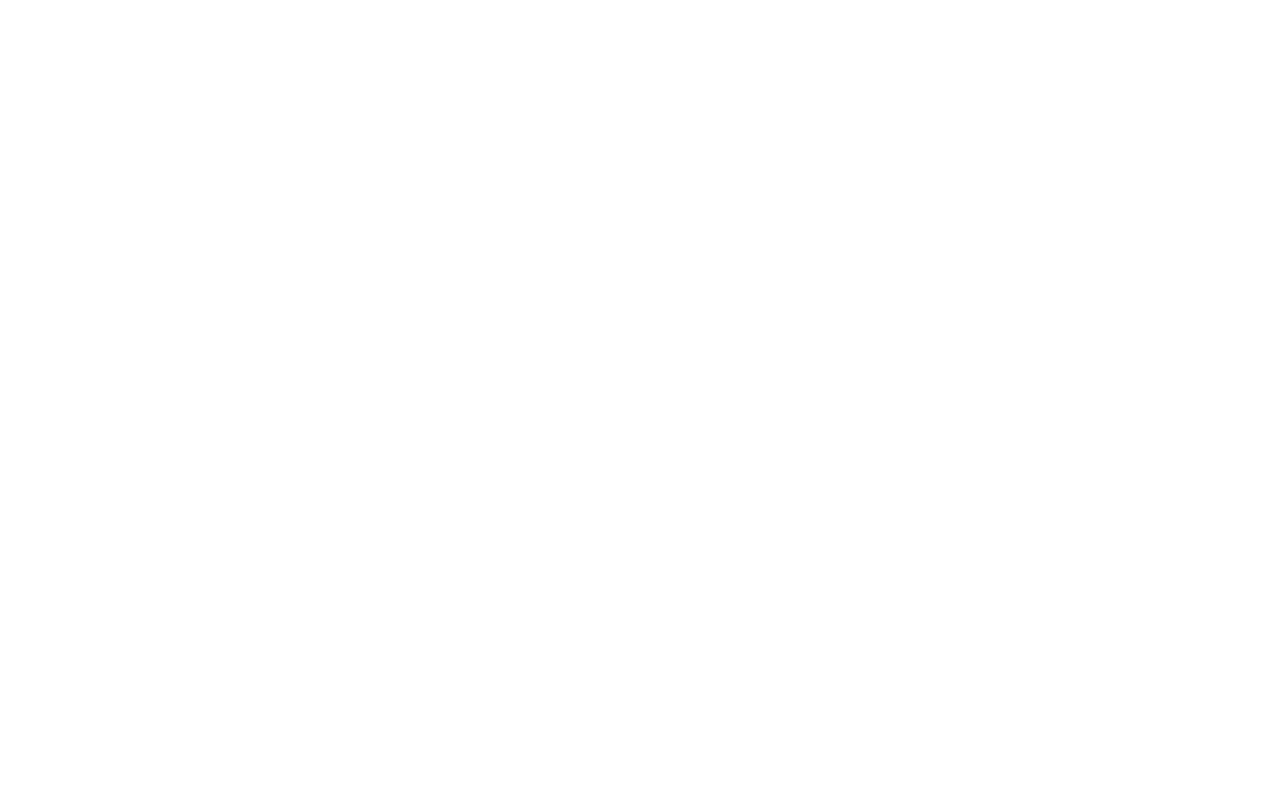
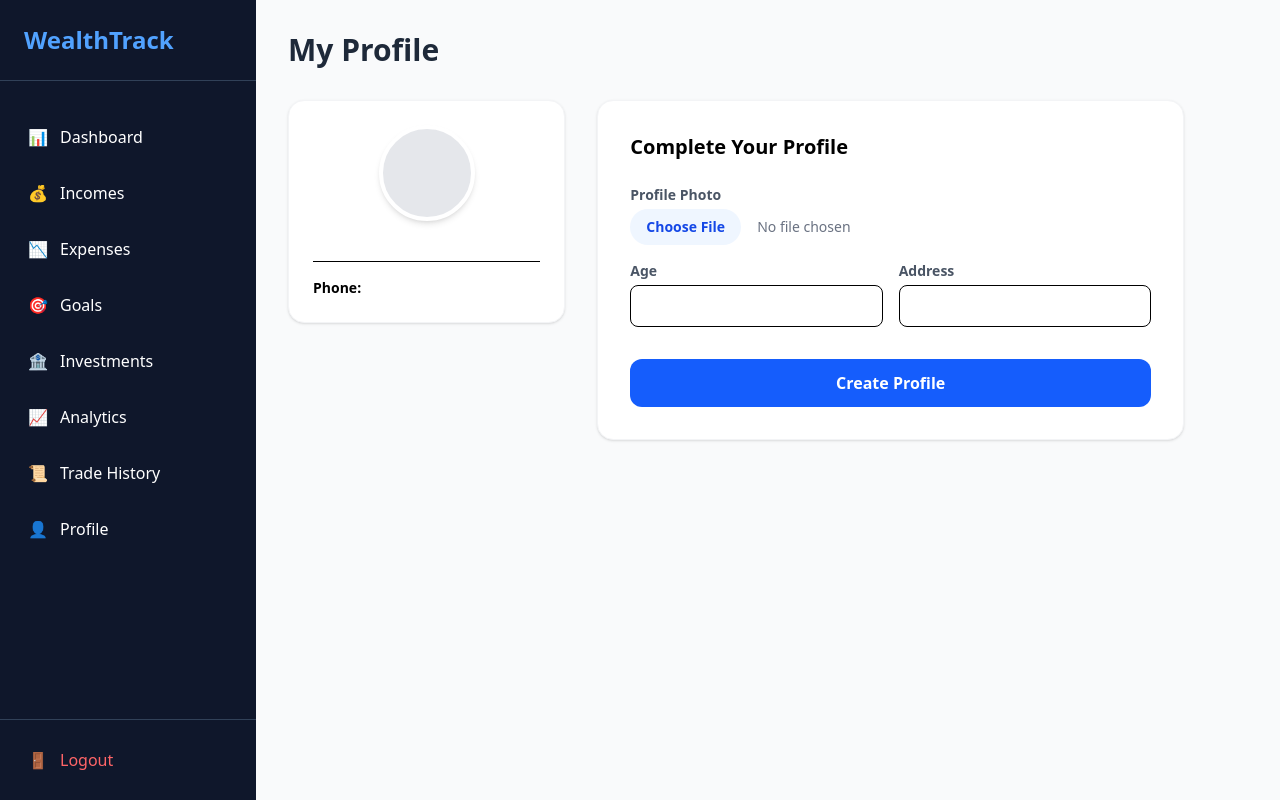
Before and after one commit to Syed-Mubeen-11/personal-wealth-management, a React app in the folder frontend/: page /profile in a window 1280 px wide. Before the commit this address had no page. Built offline with nearby package versions, Linux system fonts and the light colour scheme; no server answers; sample sign-in values are in the browser's storage; the HTML template or start-up script is replaced by a standard one.

Commit message:
updated profilepage,sidebar,done with integration, kavya and my team

```diff
--- a/frontend/src/App.jsx
+++ b/frontend/src/App.jsx
@@ -10,6 +10,7 @@
 import ProtectedRoute from './components/ProtectedRoute';
 import Analytics from './pages/Analytics';
 import Transactions from './pages/Transactions';
+import Profile from './pages/Profile';
 
 function App() {
   return (
@@ -27,6 +28,7 @@
         <Route path="/investments" element={<ProtectedRoute><Investments /></ProtectedRoute>} />
         <Route path="/analytics" element={<ProtectedRoute><Analytics /></ProtectedRoute>} />
         <Route path="/transactions" element={<ProtectedRoute><Transactions /></ProtectedRoute>} />
+        <Route path="/profile" element={<ProtectedRoute><Profile /></ProtectedRoute>} />
       </Routes>
     </Router>
   );
--- a/frontend/src/components/Sidebar.jsx
+++ b/frontend/src/components/Sidebar.jsx
@@ -20,6 +20,7 @@
     { name: 'Investments', path: '/investments', icon: '🏦' },
     { name: 'Analytics', path: '/analytics', icon: '📈' },
     { name: 'Trade History', path: '/transactions', icon: '📜' },
+    { name: 'Profile', path: '/profile', icon: '👤' },
   ];
 
   return (
--- /dev/null
+++ b/frontend/src/pages/Profile.jsx
@@ -0,0 +1,131 @@
+import React, { useState, useEffect } from 'react';
+import Sidebar from '../components/Sidebar';
+import { getProfile, saveProfile } from '../services/profileService';
+import { getMe } from '../services/authService';
+
+const Profile = () => {
+  const [accountInfo, setAccountInfo] = useState(null);
+  const [profileExists, setProfileExists] = useState(false);
+  const [formData, setFormData] = useState({
+    age: '',
+    address: '',
+    profile_photo: null
+  });
+  const [preview, setPreview] = useState(null);
+  const [loading, setLoading] = useState(true);
+
+  useEffect(() => {
+    const init = async () => {
+      try {
+        const me = await getMe();
+        setAccountInfo(me);
+
+        const profile = await getProfile();
+        if (profile) {
+          setProfileExists(true);
+          setFormData({ age: profile.age, address: profile.address, profile_photo: null });
+          // If backend returns a URL for the photo:
+          setPreview(profile.profile_photo_url || null);
+        }
+      } catch (err) {
+        setProfileExists(false);
+      } finally {
+        setLoading(false);
+      }
+    };
+    init();
+  }, []);
+
+  const handleFileChange = (e) => {
+    const file = e.target.files[0];
+    if (file) {
+      setFormData({ ...formData, profile_photo: file });
+      setPreview(URL.createObjectURL(file));
+    }
+  };
+
+  const handleSubmit = async (e) => {
+    e.preventDefault();
+    try {
+      await saveProfile(formData, profileExists);
+      alert(profileExists ? "Profile Updated!" : "Profile Created!");
+      setProfileExists(true);
+    } catch (err) {
+      alert("Error saving profile details.");
+    }
+  };
+
+  if (loading) return <div className="ml-64 p-8">Loading...</div>;
+
+  return (
+    <div className="flex bg-gray-50 min-h-screen">
+      <Sidebar />
+      <main className="ml-64 p-8 w-full">
+        <h1 className="text-3xl font-bold text-gray-800 mb-8">My Profile</h1>
+
+        <div className="max-w-4xl grid grid-cols-1 md:grid-cols-3 gap-8">
+
+          {/* Account Card (Read Only) */}
+          <div className="bg-white p-6 rounded-2xl shadow-sm border border-gray-100 h-fit">
+            <div className="flex flex-col items-center mb-6">
+              <div className="w-24 h-24 rounded-full bg-gray-200 overflow-hidden mb-4 border-4 border-white shadow-md">
+                {preview ? (
+                  <img src={preview} alt="Profile" className="w-full h-full object-cover" />
+                ) : (
+                  <div className="flex items-center justify-center h-full text-gray-400 text-3xl font-bold">
+                    {accountInfo?.username?.charAt(0).toUpperCase()}
+                  </div>
+                )}
+              </div>
+              <h2 className="text-xl font-bold">{accountInfo?.username}</h2>
+              <p className="text-gray-500 text-sm">{accountInfo?.email}</p>
+            </div>
+            <div className="text-sm space-y-2 border-t pt-4">
+              <p><strong>Phone:</strong> {accountInfo?.phone_number}</p>
+            </div>
+          </div>
+
+          {/* Edit/Create Profile Form */}
+          <div className="md:col-span-2 bg-white p-8 rounded-2xl shadow-sm border border-gray-100">
+            <h2 className="text-xl font-bold mb-6">{profileExists ? "Edit Details" : "Complete Your Profile"}</h2>
+            <form onSubmit={handleSubmit} className="space-y-4">
+              <div>
+                <label className="block text-sm font-semibold text-gray-600 mb-1">Profile Photo</label>
+                <input type="file" onChange={handleFileChange} className="w-full text-sm text-gray-500 file:mr-4 file:py-2 file:px-4 file:rounded-full file:border-0 file:text-sm file:font-semibold file:bg-blue-50 file:text-blue-700 hover:file:bg-blue-100" />
+              </div>
+
+              <div className="grid grid-cols-1 md:grid-cols-2 gap-4">
+                <div>
+                  <label className="block text-sm font-semibold text-gray-600 mb-1">Age</label>
+                  <input
+                    type="number"
+                    className="w-full px-4 py-2 border rounded-lg focus:ring-2 focus:ring-blue-500"
+                    value={formData.age}
+                    onChange={(e) => setFormData({...formData, age: e.target.value})}
+                    required
+                  />
+                </div>
+                <div>
+                  <label className="block text-sm font-semibold text-gray-600 mb-1">Address</label>
+                  <input
+                    type="text"
+                    className="w-full px-4 py-2 border rounded-lg focus:ring-2 focus:ring-blue-500"
+                    value={formData.address}
+                    onChange={(e) => setFormData({...formData, address: e.target.value})}
+                    required
+                  />
+                </div>
+              </div>
+
+              <button className="w-full bg-blue-600 text-white font-bold py-3 rounded-xl hover:bg-blue-700 transition mt-4">
+                {profileExists ? "Update Profile" : "Create Profile"}
+              </button>
+            </form>
+          </div>
+        </div>
+      </main>
+    </div>
+  );
+};
+
+export default Profile;
--- a/frontend/src/services/api.js
+++ b/frontend/src/services/api.js
@@ -1,12 +1,12 @@
 import axios from 'axios';
 
 const API = axios.create({
-  baseURL: 'http://127.0.0.1:8000/api', // Your FastAPI server address
+  baseURL: 'http://127.0.0.1:8000/api',
 });
 
-// This will automatically attach the JWT token to requests once the user logs in
 API.interceptors.request.use((config) => {
-  const token = localStorage.getItem('token');
+  // MUST match 'access_token' from authService.js
+  const token = localStorage.getItem('access_token');
   if (token) {
     config.headers.Authorization = `Bearer ${token}`;
   }
--- a/frontend/src/services/authService.js
+++ b/frontend/src/services/authService.js
@@ -55,3 +55,8 @@
   // Use replace to prevent back-button navigation to protected pages
   window.location.replace('/login');
 };
+
+export const getMe = async () => {
+  const response = await API.get('/me');
+  return response.data;
+};
--- /dev/null
+++ b/frontend/src/services/profileService.js
@@ -0,0 +1,30 @@
+import API from './api';
+
+export const getProfile = async () => {
+  const response = await API.get('/profile');
+  return response.data;
+};
+
+export const saveProfile = async (formData, isUpdate) => {
+  // We prepare the specific Multipart/Form-Data request
+  const config = {
+    headers: { 'Content-Type': 'multipart/form-data' }
+  };
+
+  const data = new FormData();
+  data.append('age', formData.age);
+  data.append('address', formData.address);
+
+  // Only append photo if a new one was selected
+  if (formData.profile_photo) {
+    data.append('profile_photo', formData.profile_photo);
+  }
+
+  if (isUpdate) {
+    const response = await API.put('/profile', data, config);
+    return response.data;
+  } else {
+    const response = await API.post('/profile', data, config);
+    return response.data;
+  }
+};
```
Also changed, not shown: 2 other files (tests, documents, lock files or other folders).
